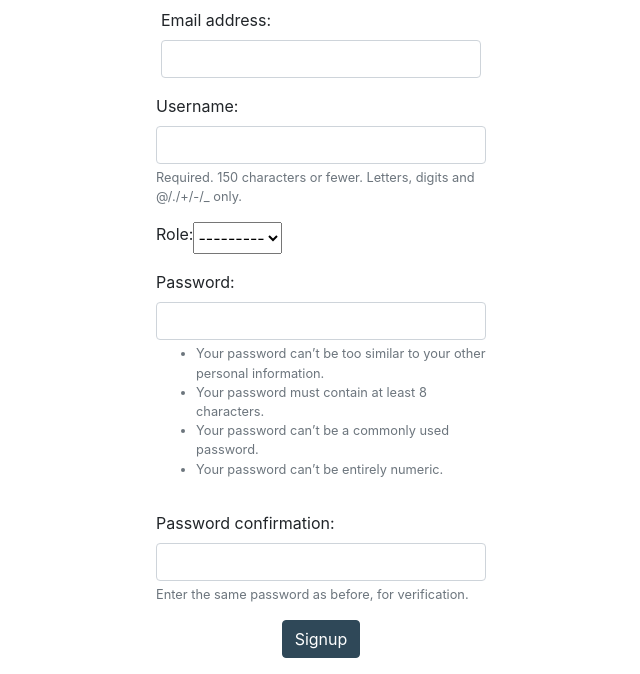
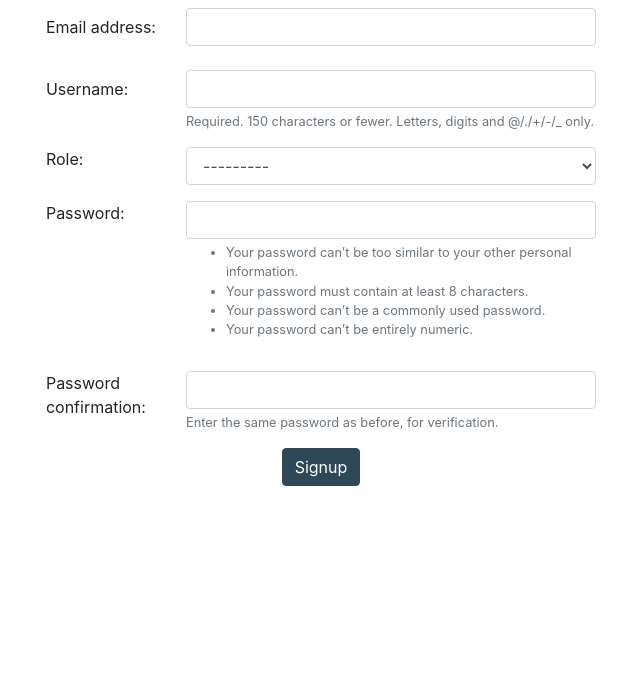
Before and after one commit to hristoroque/myquestionbank, a Django app: page /signup/ in a window 1280 px wide. Shown: the part 128-802 px from the top of the page, without its empty margins (319-959 px from the left). After the commit the page ends 614 px from the top, so only its background shows below. Run offline with Django 3.2, Linux system fonts and the light colour scheme; some libraries are stand-ins or nearby versions.

Commit message:
Fixed signup template

```diff
--- a/src/accounts/templates/accounts/signup.html
+++ b/src/accounts/templates/accounts/signup.html
@@ -5,34 +5,57 @@
         <h1 class="mw-75 text-center">Signup</h1>
     </header>
     <div class="row justify-content-center">
-        <form class="needs-validation mw-75" method="POST" novalidate>
+        <form method="POST">
             {% csrf_token %}
             <div class="form-group form-row">
-                <div class="col-12">
+                <div class="col-12 col-md-3 col-form-label">
                     {{ form.email.label_tag }}
                 </div>
-                <div class="col-12">
-                    <input id="id_email" class="form-control col-12" name="email" type="email"
+                <div class="col-12 col-md-9">
+                    <input id="id_email" class="form-control col-12
+                    {% if form.email.errors %}
+                        is-invalid
+                    {% endif%}
+                    " name="email" type="email"
                         value="{{ form.email.value|default:'' }}" />
-                </div>
-                <div class="">
+                    <div class="invalid-feedback">
                         {{ form.email.errors }}
                     </div>
                 </div>
+            </div>
             <div class="form-group form-row">
+                <div class="col-12 col-md-3 col-form-label">
                     {{ form.username.label_tag }}
-                <input class="form-control" name="username" type="text" value="{{ form.username.value|default:'' }}"
-                    aria-describedby="usernamehelp" />
+                </div>
+                <div class="col-12 col-md-9">
+                    <input class="form-control
+                    {% if form.username.errors %}
+                        is-invalid
+                    {% endif %}
+                    " name="username" type="text" value="{{ form.username.value|default:'' }}"
+                    aria-describedby="usernamehelp">
+                    <small id="usernamehelp" class="form-text text-muted">
+                        {{ form.username.help_text }}
+                    </small>
                     <div class="invalid-feedback">
                         {{ form.username.errors }}
                     </div>
-                <small id="usernamehelp" class="form-text text-muted">
-                    {{ form.username.help_text }}
-                </small>
+                </div>
             </div>
             <div class="form-group form-row">
+                <div class="col-12 col-md-3">
                 {{ form.role.label_tag }}
-                {{ form.role }}
+                </div>
+                <div class="col-12 col-md-9">
+                <select class="form-control
+                {% if form.role.errors %}
+                    is-invalid
+                {% endif %}
+                " name="{{ form.role.html_name }}">
+                    {% for value,display in form.role.field.choices %}
+                    <option value="{{ value }}">{{ display }}</option>
+                    {% endfor %}
+                </select>
                 <small>
                     {{ form.role.help_text }}
                 </small>
@@ -40,9 +63,17 @@
                     {{ form.role.errors }}
                 </div>
                 </div>
+            </div>
             <div class="form-group form-row">
+                <div class="col-12 col-md-3">
                     {{ form.password1.label_tag }}
-                <input class="form-control" name="password1" type="password"
+                </div>
+                <div class="col-12 col-md-9">
+                    <input class="form-control
+                    {% if form.password1.errors %}
+                        is-invalid
+                    {% endif %}
+                    " name="password1" type="password"
                         value="{{ form.password1.value|default:'' }}" aria-describedby="password1help">
                     <small id="password1help" class="form-text text-muted">
                         {{ form.password1.help_text }}
@@ -51,15 +82,24 @@
                         {{ form.password1.errors }}
                     </div>
                 </div>
+            </div>
             <div class="form-group form-row">
+                <div class="col-12 col-md-3">
                     {{ form.password2.label_tag }}
-                <input class="form-control" name="password2" type="password"
+                </div>
+                <div class="col-12 col-md-9">
+                    <input class="form-control
+                    {% if form.password2.errors %}
+                        is-invalid
+                    {% endif %}
+                    " name="password2" type="password"
                         value="{{ form.password2.value|default:'' }}" aria-describedby="password2help">
                     <small id="password2help" class="form-text text-muted">
                         {{ form.password2.help_text }}
                     </small>
                     <div class="invalid-feedback">
                         {{ form.password2.errors }}
+                    </div>
                 </div>
             </div>
             <div class="form-group form-row justify-content-center">
```
Lines whose indentation alone changed are shown as unchanged.
